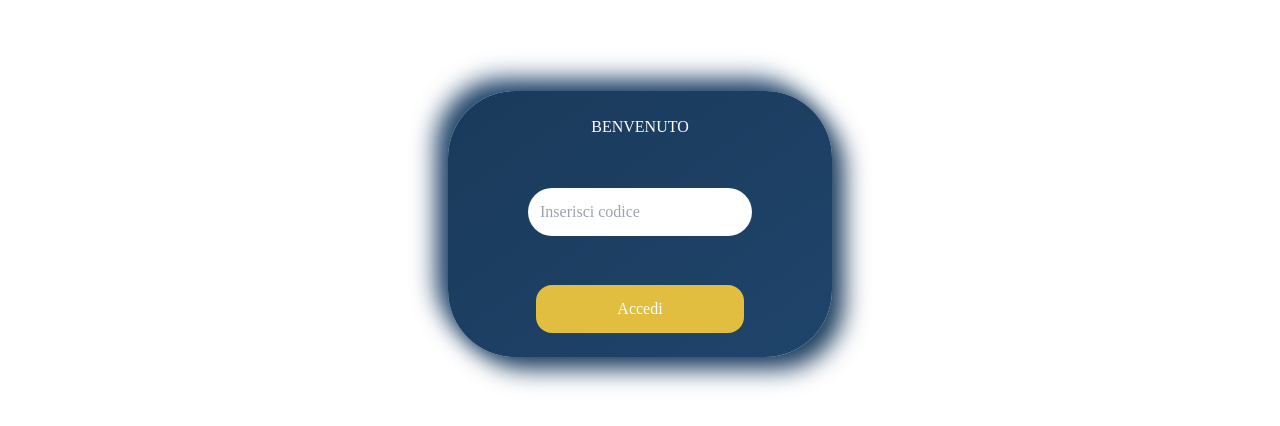
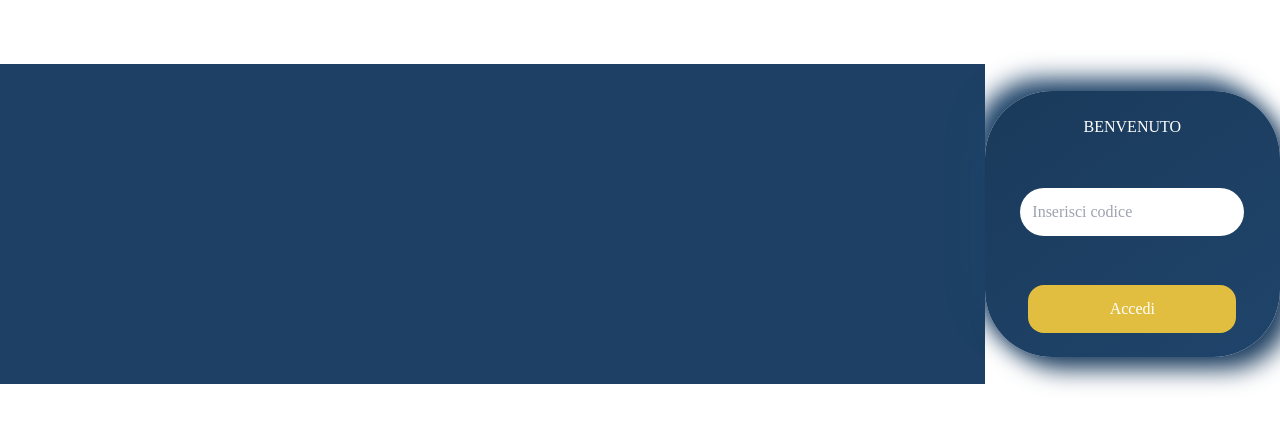
Before and after one commit to uPazz46/StuPisci, a React (Vite) app: page / in a window 1280 px wide. Shown: the part 176-602 px from the top of the page. Built offline with nearby package versions, Linux system fonts and the light colour scheme.

Commit message:
Aggiunt foto

```diff
--- a/src/pages/Login.tsx
+++ b/src/pages/Login.tsx
@@ -1,6 +1,7 @@
 export default function Login() {
   return (
     <div className="  text-white h-screen bg-white flex justify-center items-center ">
+      <div className="bg-stupisci_b w-screen h-80"></div>
       <form className="font-font_login shadow_Login w-96 h-1/3 bg-stupisci_b flex-col flex justify-around items-center">
         <h1>BENVENUTO</h1>
         <input
```
Also changed, not shown: src/assets/Screenshot 2024-02-21 alle 13.48.12.png (added), src/assets/pescespada.webp (added).
